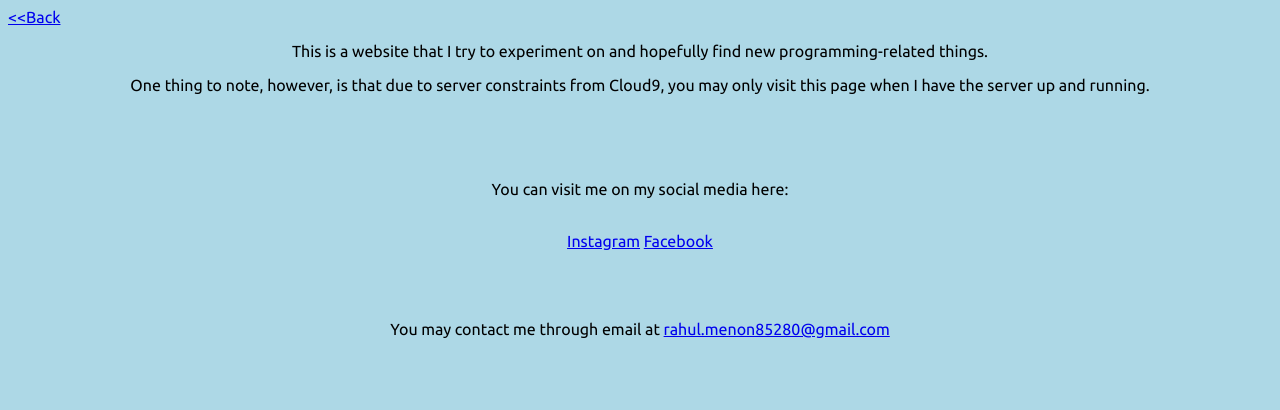
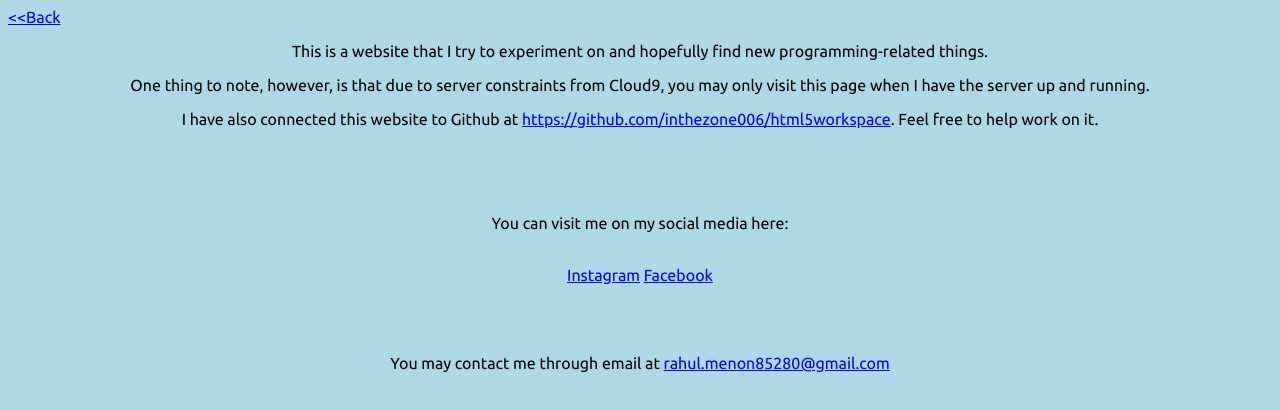
Before and after one commit to inthezone006/html5workspace, a plain HTML site: page main/about.html in a window 1280 px wide. Drawn offline with Linux system fonts and the light colour scheme.

Commit message:
About Page update

```diff
--- a/main/about.html
+++ b/main/about.html
@@ -14,6 +14,8 @@
             <article>
                 <p>This is a website that I try to experiment on and hopefully find new programming-related things.</p>
                 <p>One thing to note, however, is that due to server constraints from Cloud9, you may only visit this page when I have the server up and running.</p>
+                <p>I have also connected this website to Github at <a href="https://github.com/inthezone006/html5workspace">https://github.com/inthezone006/html5workspace</a>. Feel
+                free to help work on it.</p>
                 <br><br><br>
                 <p>You can visit me on my social media here:</p>
                 <br>
```
